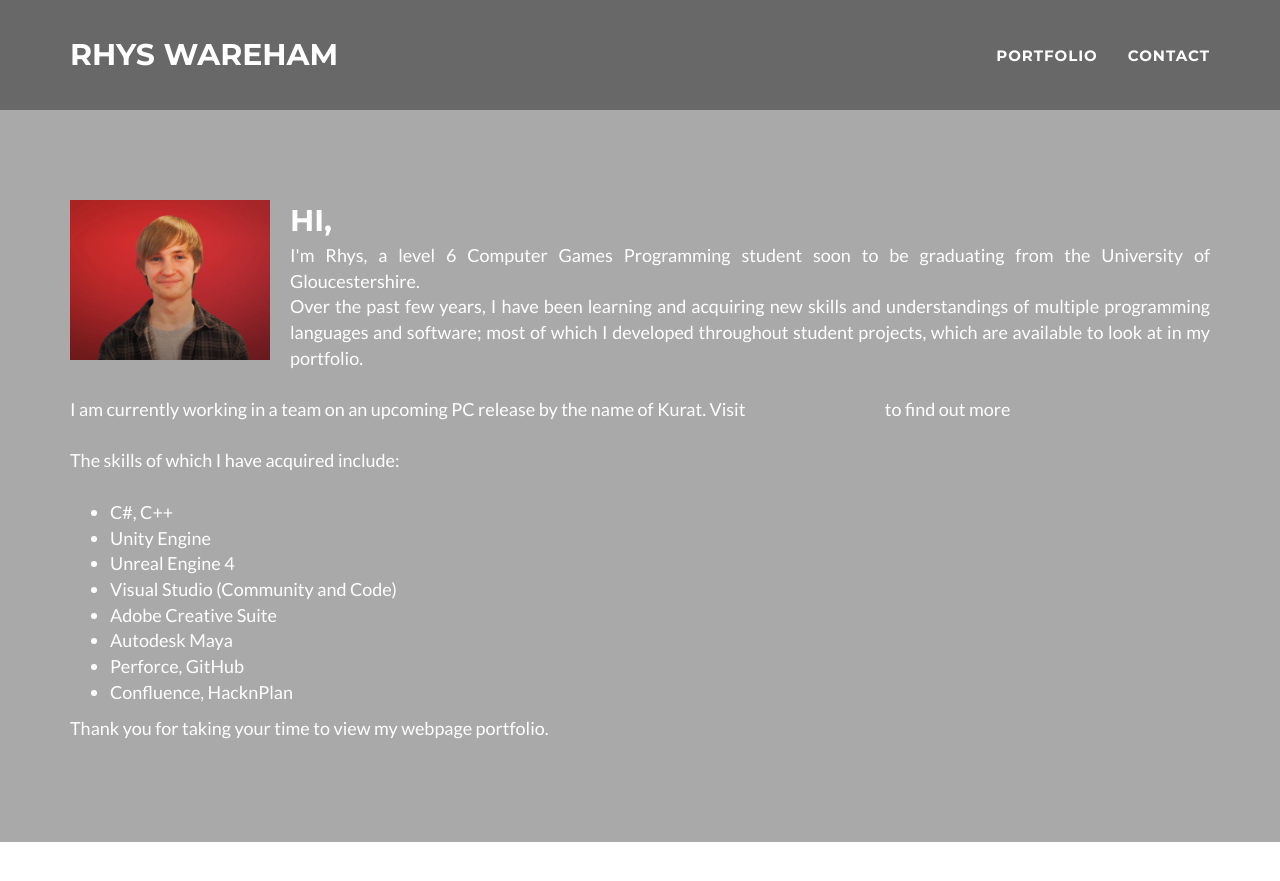
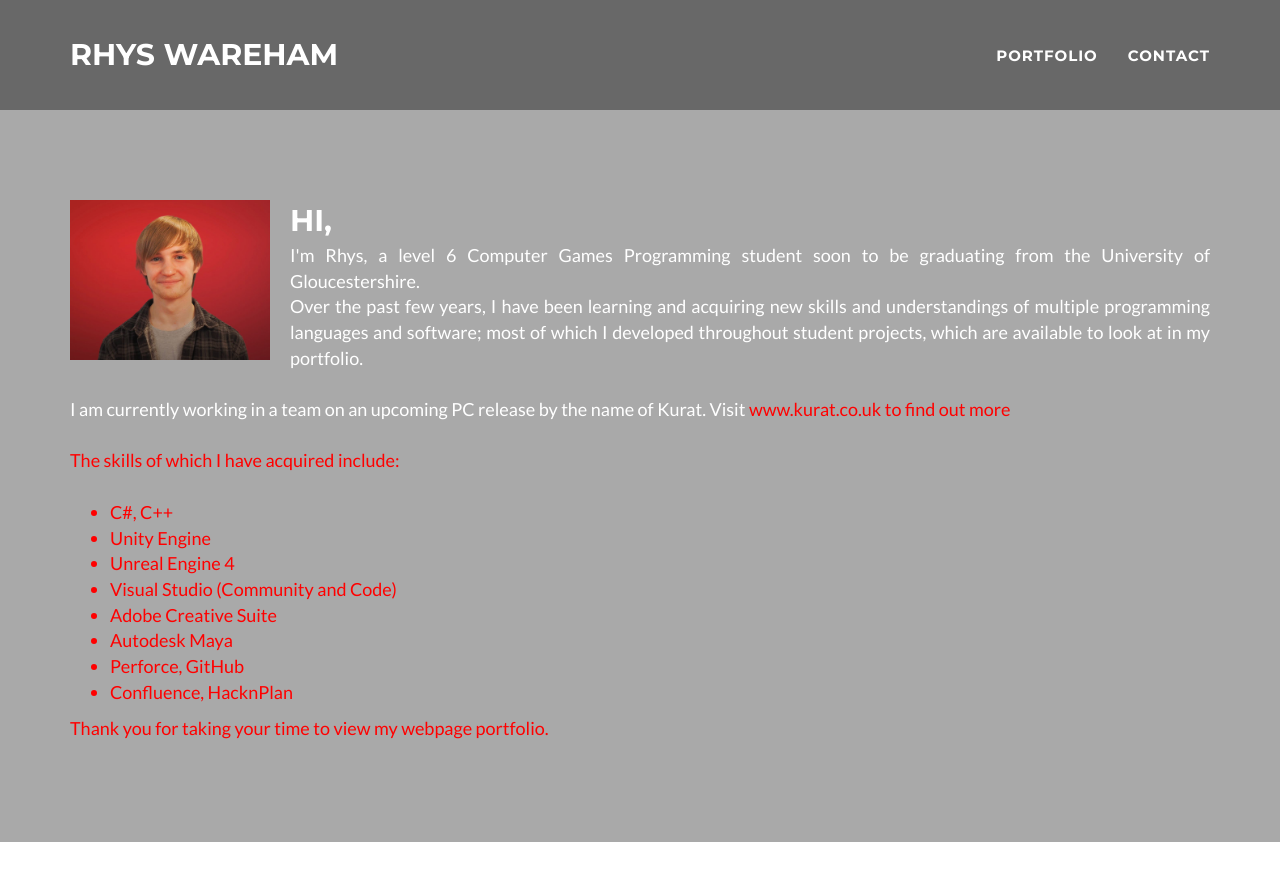
Before and after one commit to RhysWareham/rhyswareham.github.io, a Jekyll site: the page built from index.html, in a window 1280 px wide and 900 px high. Shown: the top 881 px of the window. Built offline with Jekyll 4.4.1, drawn with Linux system fonts in a browser that asks for light colours; nearby versions of some CDN libraries.

```diff
--- a/_includes/header.html
+++ b/_includes/header.html
@@ -8,7 +8,7 @@
                         <span class="name">Hi,</span>
                         <span class="skills">I'm Rhys, a level 6 Computer Games Programming student soon to be graduating from the University of Gloucestershire.<br>
 							Over the past few years, I have been learning and acquiring new skills and understandings of multiple programming languages and software; most of which I developed throughout student projects, which are available to look at in my portfolio. <br><br>
-							I am currently working in a team on an upcoming PC release by the name of Kurat. Visit <a href="https://www.kurat.co.uk/">www.kurat.co.uk</a> to find out more <br><br>
+							I am currently working in a team on an upcoming PC release by the name of Kurat. Visit <a href="https://www.kurat.co.uk/"><FONT color="#ff0000">www.kurat.co.uk</a> to find out more <br><br>
 							The skills of which I have acquired include: <br><br>
 							<ul>
 								<li>C#, C++</li>
```
